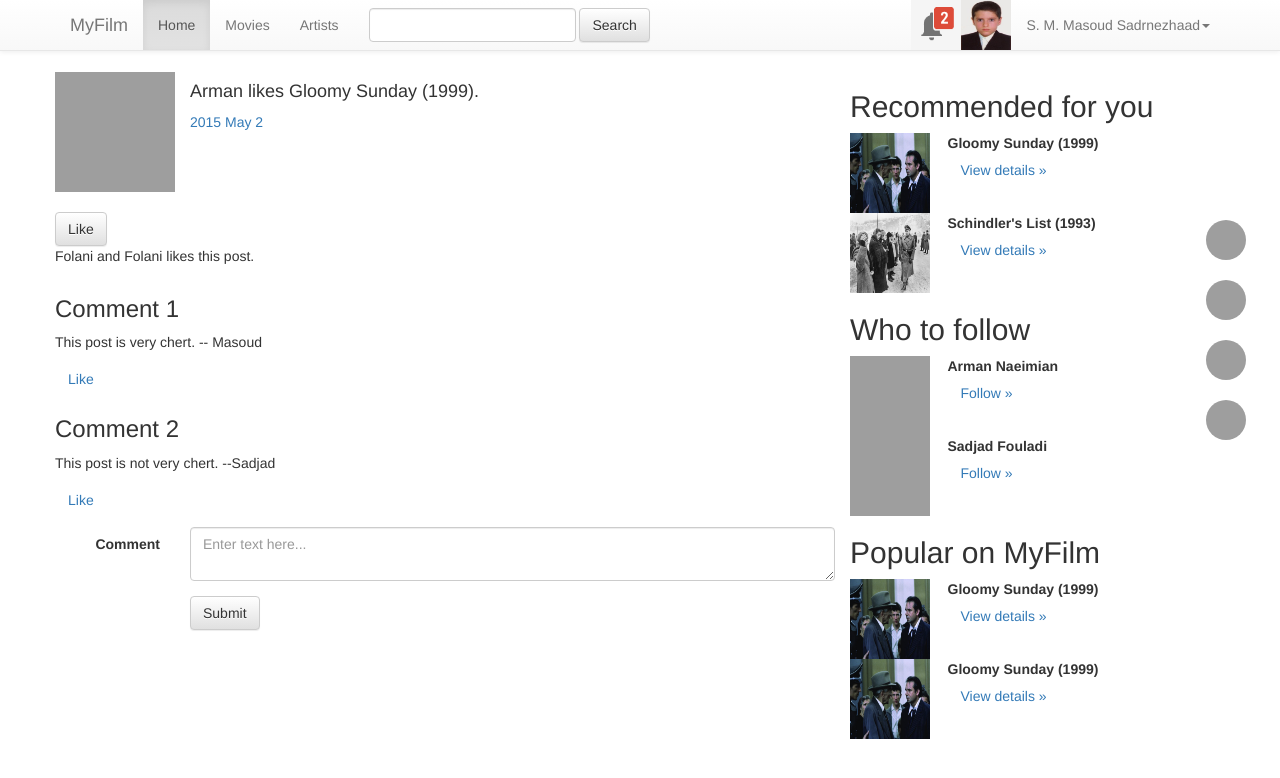
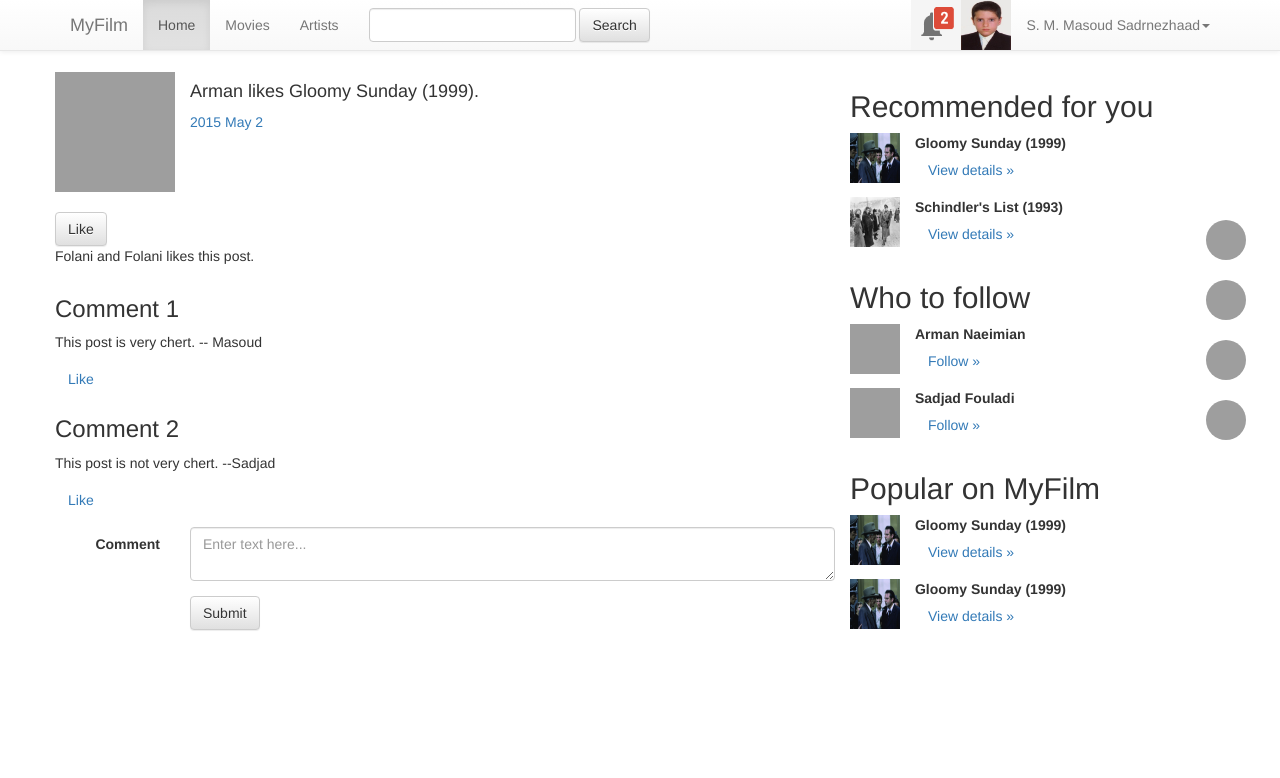
Before and after one commit to smmsadrnezh/myfilm, a Django app: page /posts/ in a window 1280 px wide. Shown: the top 778 px of the page. Run offline with Django 3.2, Linux system fonts and the light colour scheme; some libraries are stand-ins or nearby versions; grey boxes are pictures that could not be loaded.

Commit message:
sidebar image size and indents

```diff
--- a/templates/tlayout.html
+++ b/templates/tlayout.html
@@ -155,11 +155,11 @@
                                     <h2>Recommended for you</h2>
 
                                     <div class="row clearfix">
-                                        <div class="col-md-3 column">
-                                            <img width="80px" height="80px" alt="140x140"
+                                        <div class="col-md-2 column">
+                                            <img width="50px" height="50px" alt="140x140"
                                                  src="{% static "img/covers/thumb/gloomy-sunday.jpg" %}"/>
                                         </div>
-                                        <div class="col-md-9 column">
+                                        <div class="col-md-10 column">
                                             <strong>
                                                 Gloomy Sunday (1999)
                                             </strong>
@@ -170,11 +170,11 @@
                                         </div>
                                     </div>
                                     <div class="row clearfix">
-                                        <div class="col-md-3 column">
-                                            <img alt="140x140" width="80" height="80"
+                                        <div class="col-md-2 column">
+                                            <img alt="140x140" width="50" height="50"
                                                  src="{% static "img/covers/thumb/schindlers-list.jpg" %}"/>
                                         </div>
-                                        <div class="col-md-9 column">
+                                        <div class="col-md-10 column">
                                             <strong>
                                                 Schindler's List (1993)
                                             </strong>
@@ -189,10 +189,10 @@
                                     <h2>Who to follow</h2>
 
                                     <div class="row clearfix">
-                                        <div class="col-md-3 column">
-                                            <img alt="140x140" src="http://lorempixel.com/80/80/"/>
+                                        <div class="col-md-2 column">
+                                            <img alt="140x140" src="http://lorempixel.com/50/50/"/>
                                         </div>
-                                        <div class="col-md-9 column">
+                                        <div class="col-md-10 column">
                                             <strong>
                                                 Arman Naeimian
                                             </strong>
@@ -203,10 +203,10 @@
                                         </div>
                                     </div>
                                     <div class="row clearfix">
-                                        <div class="col-md-3 column">
-                                            <img alt="140x140" src="http://lorempixel.com/80/80"/>
+                                        <div class="col-md-2 column">
+                                            <img alt="140x140" src="http://lorempixel.com/50/50"/>
                                         </div>
-                                        <div class="col-md-9 column">
+                                        <div class="col-md-10 column">
                                             <strong>
                                                 Sadjad Fouladi
                                             </strong>
@@ -221,11 +221,11 @@
                                     <h2>Popular on MyFilm</h2>
 
                                     <div class="row clearfix">
-                                        <div class="col-md-3 column">
-                                            <img width="80px" height="80px" alt="140x140"
+                                        <div class="col-md-2 column">
+                                            <img width="50px" height="50px" alt="140x140"
                                                  src="{% static "img/covers/thumb/gloomy-sunday.jpg" %}"/>
                                         </div>
-                                        <div class="col-md-9 column">
+                                        <div class="col-md-10 column">
                                             <strong>
                                                 Gloomy Sunday (1999)
                                             </strong>
@@ -236,11 +236,11 @@
                                         </div>
                                     </div>
                                     <div class="row clearfix">
-                                        <div class="col-md-3 column">
-                                            <img width="80px" height="80px" alt="140x140"
+                                        <div class="col-md-2 column">
+                                            <img width="50px" height="50px" alt="140x140"
                                                  src="{% static "img/covers/thumb/gloomy-sunday.jpg" %}"/>
                                         </div>
-                                        <div class="col-md-9 column">
+                                        <div class="col-md-10 column">
                                             <strong>
                                                 Gloomy Sunday (1999)
                                             </strong>
```
